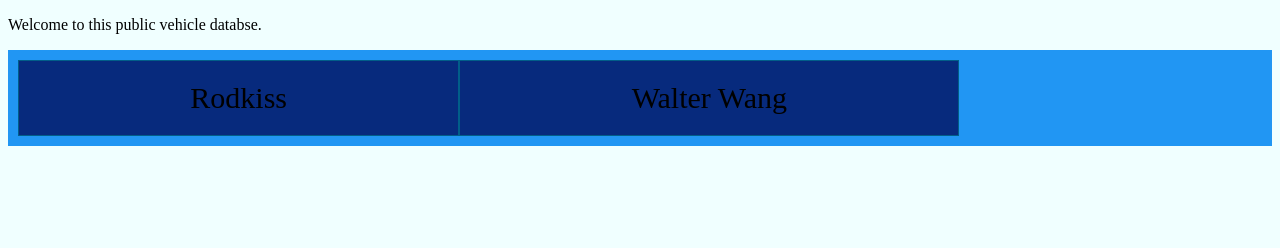
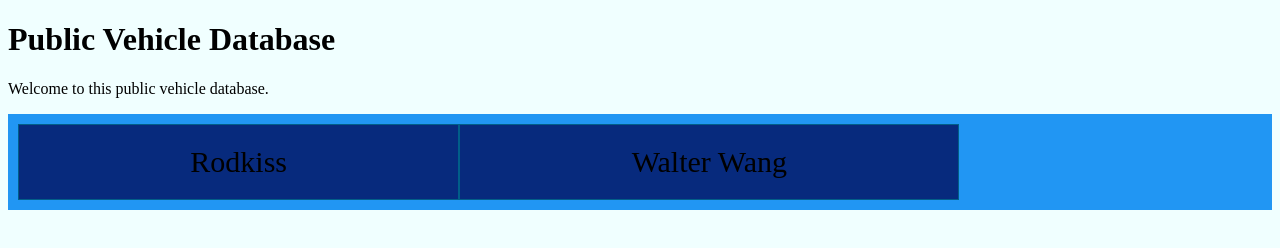
Before and after one commit to IsorokuYamamot0/HEHEHE, a plain HTML site: page index.html in a window 1280 px wide. Drawn offline with Linux system fonts and the light colour scheme.

Commit message:
Text change

```diff
--- a/index.html
+++ b/index.html
@@ -9,8 +9,8 @@
 
     <head>
     <body>
-        <title>Public Vehicle Database</title>
-        <p>Welcome to this public vehicle databse.</p>
+        <h1>Public Vehicle Database</h1>
+        <p>Welcome to this public vehicle database.</p>
         <div class="grid-container">
             <div class="grid-item">Rodkiss</div>
             <div class="grid-item">Walter Wang</div>
```
